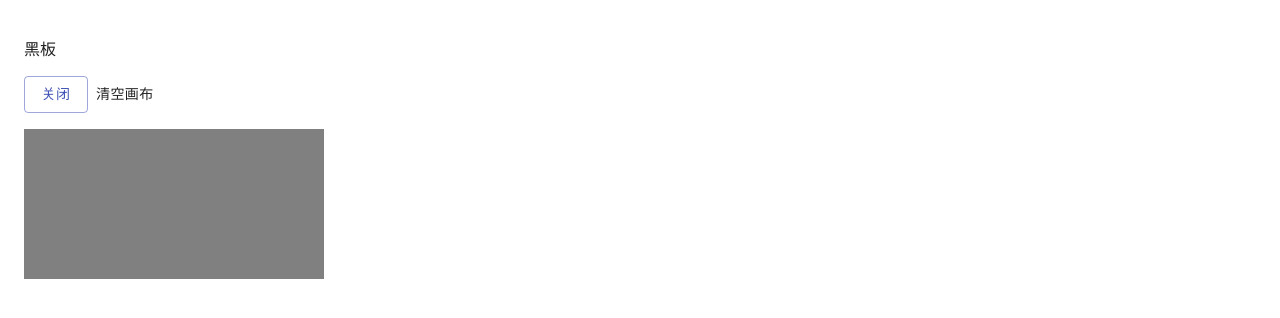
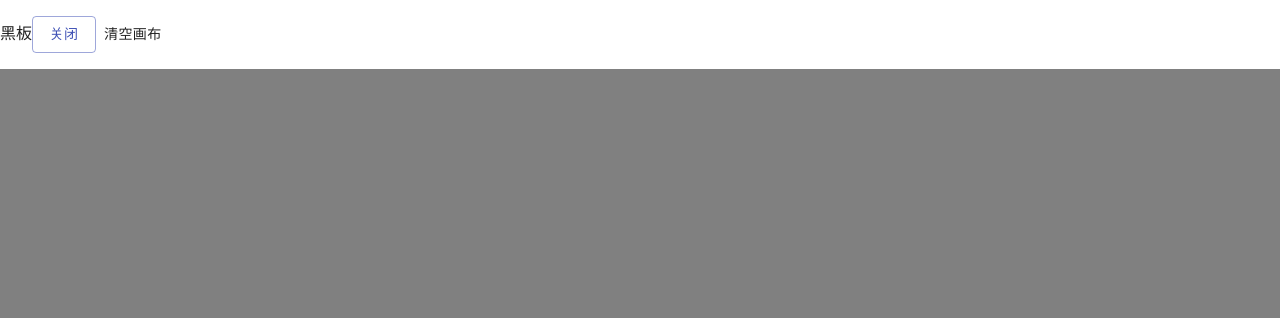
Before and after one commit to cyjyj123/prac, a React (Create React App) app: page / in a window 1280 px wide. Both pictures are taken after a click on the icon 536 px from the left and 12 px from the top of the page. Shown: the top 318 px of the page. Built offline with nearby package versions, Linux system fonts and the light colour scheme.

Commit message:
temp version

```diff
--- a/src/App.js
+++ b/src/App.js
@@ -29,14 +29,17 @@ function App() {
 
   const [board,setBoard]=useState(false)
 
-  //const [code,setCode]=use
+  const [prac_config,setPracConfig]=useState({q_center:false})
+  const [scan_open,setScanOpen]=useState(false);
+
+
 
 
   let middle="";
   if(page=="home"){
-    middle=<Home ChangePage={(page_name)=>{setPage(page_name)}} prac={prac} />
+    middle=<Home ChangePage={(page_name)=>{setPage(page_name)}} prac={prac} PracConfig={prac_config} ChangePracConfig={s=>{setPracConfig(s)}} />
   }else if(page=="prac"){
-    middle=<Prac ChangePage={(page_name)=>{setPage(page_name)}} prac={prac} />
+    middle=<Prac ChangePage={(page_name)=>{setPage(page_name)}} prac={prac} PracConfig={prac_config} />
   }else if(page=="menu"){
     middle=<Menu ChangePage={(page_name)=>{setPage(page_name)}} ChangePrac={v=>setPrac(v)} />
   }else if(page=="about"){
@@ -60,6 +63,7 @@ function App() {
             </span>
             <span style={{padding:0,margin:0}}>{prac.title!=undefined ? `练习 - ${prac.title}` : translate("title")}</span>
             {page=="home" ? <Button onClick={async ()=>{
+              setScanOpen(true)
               const s=await navigator.mediaDevices.getUserMedia({video:{facingMode:"environment"}});
               scanCanvasRef.current.style.display="block";
               scanVideoRef.current.srcObject=s;
@@ -95,6 +99,7 @@ function App() {
                         const scanUrlResult=await fetch(code.data,{method:"GET"});
                         //alert(await scanUrlResult.text())
                         setPrac(await scanUrlResult.json())
+                        setScanOpen(false);
                       }catch(e){
                         alert(e)
                       }
@@ -102,6 +107,7 @@ function App() {
                       // 当作JSON字符串处理解析
                       try{
                         setPrac(JSON.parse(code.data));
+                        setScanOpen(false);
                       }catch(e){
                         alert("JSON解析错误")
                       }
@@ -120,11 +126,12 @@ function App() {
 
       <div style={{overflow:"scroll"}}>
         {middle}
-
+        {scan_open ?
         <div>
           <video id="scan_v" ref={scanVideoRef} style={{display:"none",width:"300px",height:"300px"}}></video>
           <canvas id="scan_i" ref={scanCanvasRef} style={{width:"300px",height:"300px"}}></canvas>
         </div>
+        :null}
 
         {prac.knows!=undefined && prac.knows.length!=0 && page=="home" ? <p style={{color:"blue"}} onClick={()=>setPage("knows")}>查看知识点</p> : null}
         {page=="knows" ? <p style={{color:"blue"}} onClick={()=>setPage("home")}>返回首页</p> :null}
--- a/src/pages/Board.jsx
+++ b/src/pages/Board.jsx
@@ -76,9 +76,9 @@ export function Board(props){
     }
 
     return (
-        <div>
-            <p>黑板</p>
+        <div style={{position:"absolute",top:0,left:0}}>
             <p>
+                <span>黑板</span>
                 <Button variant="outlined" color="primary" onClick={()=>props.Close()}>关闭</Button>
                 <Button
                 onClick={e=>{
@@ -87,13 +87,16 @@ export function Board(props){
                         const canvas_r=canvas.current.getBoundingClientRect();
                         const canvas_ctx=canvas.current.getContext("2d");
 
+                        canvas_ctx.beginPath();
                         canvas_ctx.clearRect(0,0,canvas_r.width,canvas_r.height)
                     }
                 }}
                 >清空画布</Button>
             </p>
-            <canvas style={{background:"grey"}} ref={canvas} onPointerDown={e=>{
+            <canvas width={window.innerWidth} height={window.innerHeight} style={{background:"grey",padding:0,margin:0,overflow:"hidden"}} ref={canvas} onPointerDown={e=>{
                 const ctx=e.target.getContext("2d")
+                ctx.strokeStyle="white";
+                window.ctx=ctx
                 p_start(ctx,e.clientX,e.clientY);
             }}
             onPointerMove={e=>{
--- a/src/pages/Home.jsx
+++ b/src/pages/Home.jsx
@@ -1,5 +1,5 @@
 import { useState } from "react";
-import { Button, Chip} from "@material-ui/core";
+import { Button, Checkbox, Chip, FormControlLabel} from "@material-ui/core";
 import { translate } from "../utils/translate";
 import { Board } from "./Board";
 import { Divider } from "@mui/material";
@@ -7,6 +7,8 @@ import { styled } from "@mui/material";
 
 export default function Home(props){
     const prac=props.prac;
+
+    const [pcfg,setPcfg]=useState({q_center:false,order_random:false});
 
     let basic_info=<p>{translate("bi_tips")}</p>;
     let authors=null;
@@ -39,14 +41,35 @@ export default function Home(props){
         <p style={{color:"grey"}}>{translate("bi")}</p>
         {basic_info}
 
+        <FormControlLabel style={{color:"grey"}} control={
+            <Checkbox  checked={pcfg.q_center} onChange={e=>{
+                setPcfg({...pcfg,q_center:e.target.checked})
+            }} />
+        } label="题目居中" />
+        <FormControlLabel style={{color:"grey"}} label="单选题选项乱序"
+            control={
+                <Checkbox checked={pcfg.order_random} onChange={e=>{
+                    setPcfg({...pcfg,order_random:e.target.checked})
+                }} />
+            }
+        />
+
         <p><Button variant="contained" style={{backgroundColor:"lightskyblue",width:"95vw"}} onClick={
             ()=>{
                 if(props.prac.title!=undefined){
+                    props.ChangePracConfig(pcfg)
                     props.ChangePage("prac")
                 }else{
                     props.ChangePage("menu")
                 }
             }
         }>{translate("sp")}</Button></p>
+        <p>
+            <span>{prac.version!=undefined ? `版本：${prac.version}` : null }</span>
+            <span>{prac.lang!=undefined ? `语言：${prac.lang}` : null }</span>
+        </p>
+        <p>{navigator.canShare!=undefined && navigator.canShare({text:JSON.stringify(props.prac)}) ? <Button onClick={()=>{
+            navigator.share({text:JSON.stringify(prac)})
+        }}>分享</Button> : null}</p>
     </div>)
 }
--- a/src/pages/Prac.jsx
+++ b/src/pages/Prac.jsx
@@ -70,7 +70,10 @@ export default function Prac(props){
                 afterrand.push(i);
             }
 
-            afterrand.sort((a,b)=>Math.random()-0.5);
+            if(props.PracConfig.order_random){
+                // 设置乱序时乱序，否则不乱序
+                afterrand.sort((a,b)=>Math.random()-0.5);
+            }
 
             options=[];
             for(let i=0;i<afterrand.length;i++){
@@ -231,7 +234,7 @@ export default function Prac(props){
 
             <p style={{color:"grey",marginTop:"2px"}}>第{id+1}题</p>
             <div>
-                <div style={{marginBottom:"5vh"}} dangerouslySetInnerHTML={{__html:parseMeta(prac.questions[id].title ?? prac.questions[id].question,prac.meta)}}></div>
+                <div style={{marginBottom:"5vh",padding:"5px",textAlign:props.PracConfig.q_center==true?"center":"left"}} dangerouslySetInnerHTML={{__html:parseMeta(prac.questions[id].title ?? prac.questions[id].question,prac.meta)}}></div>
                 {options}
             </div>
 
@@ -252,7 +255,7 @@ export default function Prac(props){
                         setId(id-1);
                     }
                 }}>上一题</Button>
-                <GridIcon onClick={()=>{setAllSheet(true)}} />
+                <GridIcon onClick={()=>{setAllSheet(true)}} style={{color:"grey"}} />
                 <Button style={{backgroundColor:"lightskyblue",width:"46vw",marginLeft:"0.5vw"}} onClick={()=>{
                     if(id!=MAX-1){
                         setExplainVisible(false);
```
